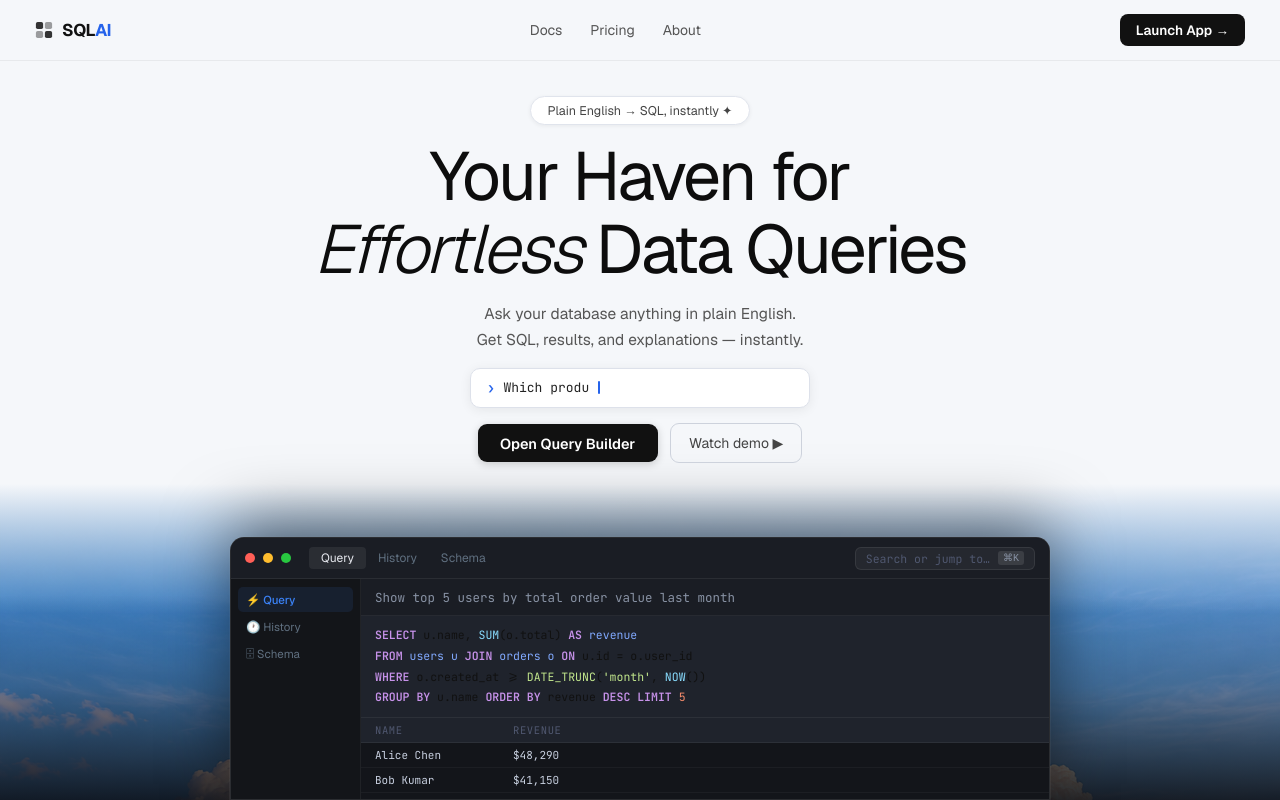
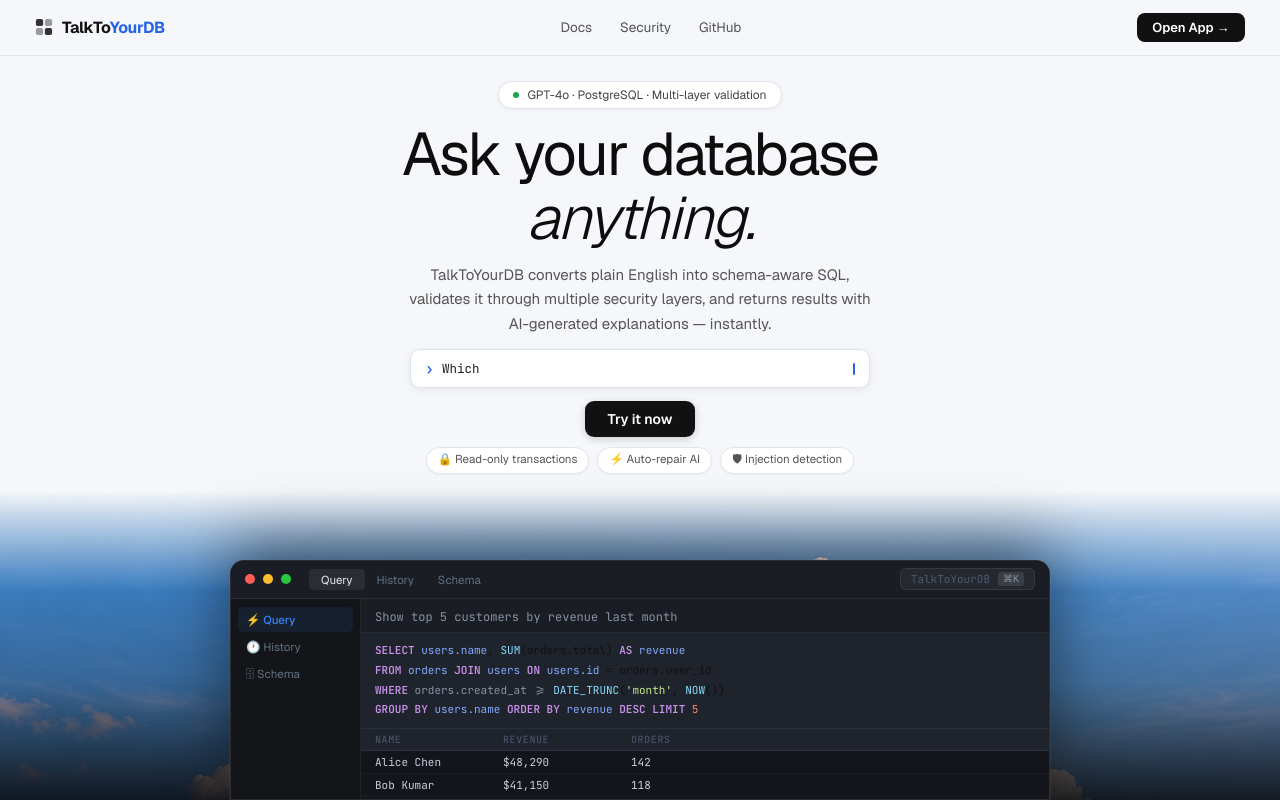
Before and after one commit to imranrkhan13/talktoyourdb, a React (Vite) app in the folder frontend/: page / in a window 1280 px wide. Built offline with nearby package versions, Linux system fonts and the light colour scheme; no server answers.

Commit message:
ui changed

```diff
--- a/frontend/src/App.tsx
+++ b/frontend/src/App.tsx
@@ -5,7 +5,7 @@ import QueryPanel from './components/QueryPanel';
 import HistoryPanel from './components/HistoryPanel';
 import SchemaPanel from './components/SchemaPanel';
 import Sidebar from './components/Sidebar';
-import LandingPage from './components/LandingPage';
+import LandingPage from './components/Landingpage';
 import type { AppView } from './types';
 
 export default function App() {
--- a/frontend/src/components/Landingpage.tsx
+++ b/frontend/src/components/Landingpage.tsx
@@ -1,14 +1,18 @@
-// LandingPage.tsx — Harmoniq-style light landing with real photo background
+// LandingPage.tsx
 import { useEffect, useState } from 'react';
+
 interface Props {
     onEnter: () => void;
 }
+
 const BG_IMAGE = '/fella.png';
+
 const TYPED_QUERIES = [
-    'Show top 5 users by total order value',
+    'Show top 5 customers by revenue last month',
     'Which products are low on stock?',
-    'Count orders by status this week',
-    'Average revenue per country',
+    'List users who placed more than 3 orders',
+    'Count orders grouped by status',
+    'Find the highest spending customers this year',
 ];
 
 export default function LandingPage({ onEnter }: Props) {
@@ -24,11 +28,11 @@ export default function LandingPage({ onEnter }: Props) {
         const current = TYPED_QUERIES[typedIndex];
         let t: ReturnType<typeof setTimeout>;
         if (!isDeleting && typedText.length < current.length) {
-            t = setTimeout(() => setTypedText(current.slice(0, typedText.length + 1)), 52);
+            t = setTimeout(() => setTypedText(current.slice(0, typedText.length + 1)), 48);
         } else if (!isDeleting && typedText.length === current.length) {
-            t = setTimeout(() => setIsDeleting(true), 2000);
+            t = setTimeout(() => setIsDeleting(true), 2200);
         } else if (isDeleting && typedText.length > 0) {
-            t = setTimeout(() => setTypedText(current.slice(0, typedText.length - 1)), 26);
+            t = setTimeout(() => setTypedText(current.slice(0, typedText.length - 1)), 24);
         } else {
             setIsDeleting(false);
             setTypedIndex((i) => (i + 1) % TYPED_QUERIES.length);
@@ -38,15 +42,13 @@ export default function LandingPage({ onEnter }: Props) {
 
     const handleEnter = () => {
         setExiting(true);
-        setTimeout(onEnter, 600);
+        setTimeout(onEnter, 580);
     };
 
     return (
-
         <div className={`lp-root ${mounted ? 'lp-mounted' : ''} ${exiting ? 'lp-exiting' : ''}`}>
 
-
-            {/* ── Nav ── */}
+            {/* Nav */}
             <nav className="lp-nav">
                 <div className="lp-logo">
                     <svg width="18" height="18" viewBox="0 0 20 20" fill="none">
@@ -55,60 +57,68 @@ export default function LandingPage({ onEnter }: Props) {
                         <rect x="1" y="11" width="8" height="8" rx="2" fill="#111" opacity="0.4" />
                         <rect x="11" y="11" width="8" height="8" rx="2" fill="#111" opacity="0.85" />
                     </svg>
-                    <span className="lp-logo-text">SQL<span className="lp-logo-accent">AI</span></span>
+                    <span className="lp-logo-text">TalkTo<span className="lp-logo-accent">YourDB</span></span>
                 </div>
                 <div className="lp-nav-links">
                     <span>Docs</span>
-                    <span>Pricing</span>
-                    <span>About</span>
+                    <span>Security</span>
+                    <span>GitHub</span>
                 </div>
-                <button className="lp-nav-cta" onClick={handleEnter}>Launch App →</button>
+                <button className="lp-nav-cta" onClick={handleEnter}>Open App →</button>
             </nav>
 
-            {/* ── Hero text ── */}
+            {/* Hero */}
             <div className="lp-hero">
-                <div className="lp-badge">Plain English → SQL, instantly ✦</div>
+                <div className="lp-badge">
+                    <span className="lp-badge-dot" /> GPT-4o · PostgreSQL · Multi-layer validation
+                </div>
 
                 <h1 className="lp-headline">
-                    Your Haven for<br />
-                    <em>Effortless</em> Data Queries
+                    Ask your database<br />
+                    <em>anything.</em>
                 </h1>
 
                 <p className="lp-sub">
-                    Ask your database anything in plain English.<br />
-                    Get SQL, results, and explanations — instantly.
+                    TalkToYourDB converts plain English into schema-aware SQL,
+                    validates it through multiple security layers, and returns
+                    results with AI-generated explanations — instantly.
                 </p>
 
                 {/* Typewriter */}
                 <div className="lp-typewriter">
-                    <span className="lp-tw-icon">›</span>
+                    <span className="lp-tw-prompt">›</span>
                     <span className="lp-tw-text">{typedText}</span>
                     <span className="lp-tw-cursor" />
                 </div>
 
                 <div className="lp-ctas">
                     <button className="lp-btn-primary" onClick={handleEnter}>
-                        Open Query Builder
+                        Try it now
                     </button>
-                    <button className="lp-btn-ghost">Watch demo ▶</button>
+                    <div className="lp-trust-pills">
+                        <span className="lp-pill">🔒 Read-only transactions</span>
+                        <span className="lp-pill">⚡ Auto-repair AI</span>
+                        <span className="lp-pill">🛡 Injection detection</span>
+                    </div>
                 </div>
             </div>
 
-            {/* ── Photo background ── */}
+            {/* Photo + floating window */}
             <div className="lp-photo-bg" style={{ backgroundImage: `url(${BG_IMAGE})` }}>
                 <div className="lp-photo-fade-top" />
                 <div className="lp-photo-fade-bottom" />
 
-                {/* ── Floating app window ── */}
                 <div className="lp-window">
                     <div className="lp-window-bar">
-                        <span className="lp-dot red" /><span className="lp-dot yellow" /><span className="lp-dot green" />
+                        <span className="lp-dot red" />
+                        <span className="lp-dot yellow" />
+                        <span className="lp-dot green" />
                         <div className="lp-window-tabs">
                             <span className="lp-wtab active">Query</span>
                             <span className="lp-wtab">History</span>
                             <span className="lp-wtab">Schema</span>
                         </div>
-                        <div className="lp-window-search">Search or jump to… <kbd>⌘K</kbd></div>
+                        <div className="lp-window-search">TalkToYourDB <kbd>⌘K</kbd></div>
                     </div>
                     <div className="lp-window-body">
                         <div className="lp-w-sidebar">
@@ -118,19 +128,43 @@ export default function LandingPage({ onEnter }: Props) {
                         </div>
                         <div className="lp-w-main">
                             <div className="lp-w-inputbox">
-                                <span className="lp-w-placeholder">Show top 5 users by total order value last month</span>
+                                <span className="lp-w-placeholder">Show top 5 customers by revenue last month</span>
                             </div>
                             <div className="lp-w-sql">
-                                <div className="lp-w-sql-line"><span className="sql-kw">SELECT</span> u.name, <span className="sql-fn">SUM</span>(o.total) <span className="sql-kw">AS</span> <span className="sql-id">revenue</span></div>
-                                <div className="lp-w-sql-line"><span className="sql-kw">FROM</span> <span className="sql-id">users u</span> <span className="sql-kw">JOIN</span> <span className="sql-id">orders o</span> <span className="sql-kw">ON</span> u.id = o.user_id</div>
-                                <div className="lp-w-sql-line"><span className="sql-kw">WHERE</span> o.created_at &gt;= <span className="sql-str">DATE_TRUNC</span>(<span className="sql-str">'month'</span>, <span className="sql-fn">NOW</span>())</div>
-                                <div className="lp-w-sql-line"><span className="sql-kw">GROUP BY</span> u.name <span className="sql-kw">ORDER BY</span> revenue <span className="sql-kw">DESC LIMIT</span> <span className="sql-num">5</span></div>
+                                <div className="lp-w-sql-line">
+                                    <span className="sql-kw">SELECT</span>
+                                    <span className="sql-id"> users.name</span>,
+                                    <span className="sql-fn"> SUM</span>(orders.total) <span className="sql-kw">AS</span> <span className="sql-id">revenue</span>
+                                </div>
+                                <div className="lp-w-sql-line">
+                                    <span className="sql-kw">FROM</span>
+                                    <span className="sql-id"> orders </span>
+                                    <span className="sql-kw">JOIN</span>
+                                    <span className="sql-id"> users </span>
+                                    <span className="sql-kw">ON</span>
+                                    <span className="sql-id"> users.id </span>= orders.user_id
+                                </div>
+                                <div className="lp-w-sql-line">
+                                    <span className="sql-kw">WHERE</span>
+                                    <span className="sql-plain"> orders.created_at &gt;= </span>
+                                    <span className="sql-fn">DATE_TRUNC</span>(<span className="sql-str">'month'</span>, <span className="sql-fn">NOW</span>())
+                                </div>
+                                <div className="lp-w-sql-line">
+                                    <span className="sql-kw">GROUP BY</span>
+                                    <span className="sql-id"> users.name </span>
+                                    <span className="sql-kw">ORDER BY</span>
+                                    <span className="sql-id"> revenue </span>
+                                    <span className="sql-kw">DESC LIMIT</span>
+                                    <span className="sql-num"> 5</span>
+                                </div>
                             </div>
                             <div className="lp-w-table">
-                                <div className="lp-w-thead"><span>name</span><span>revenue</span></div>
-                                <div className="lp-w-trow"><span>Alice Chen</span><span>$48,290</span></div>
-                                <div className="lp-w-trow"><span>Bob Kumar</span><span>$41,150</span></div>
-                                <div className="lp-w-trow"><span>Sara Lin</span><span>$38,840</span></div>
+                                <div className="lp-w-thead">
+                                    <span>name</span><span>revenue</span><span>orders</span>
+                                </div>
+                                <div className="lp-w-trow"><span>Alice Chen</span><span>$48,290</span><span>142</span></div>
+                                <div className="lp-w-trow"><span>Bob Kumar</span><span>$41,150</span><span>118</span></div>
+                                <div className="lp-w-trow"><span>Sara Lin</span><span>$38,840</span><span>97</span></div>
                             </div>
                         </div>
                     </div>
--- a/frontend/src/components/Sidebar.tsx
+++ b/frontend/src/components/Sidebar.tsx
@@ -1,4 +1,5 @@
-import { Database, History, LayoutGrid, Terminal } from 'lucide-react';
+// Sidebar.tsx
+import { Database, History, Terminal, LayoutGrid } from 'lucide-react';
 import type { AppView } from '../types';
 
 interface Props {
@@ -7,17 +8,17 @@ interface Props {
 }
 
 const NAV = [
-  { id: 'query'   as AppView, Icon: Terminal,   label: 'Query' },
-  { id: 'history' as AppView, Icon: History,    label: 'History' },
-  { id: 'schema'  as AppView, Icon: Database,   label: 'Schema' },
+  { id: 'query' as AppView, Icon: Terminal, label: 'Query' },
+  { id: 'history' as AppView, Icon: History, label: 'History' },
+  { id: 'schema' as AppView, Icon: Database, label: 'Schema' },
 ];
 
 export default function Sidebar({ view, onViewChange }: Props) {
   return (
     <aside className="sidebar">
       <div className="sidebar-logo">
-        <LayoutGrid size={20} className="logo-icon" />
-        <span className="logo-text">SQL<span className="logo-accent">AI</span></span>
+        <LayoutGrid size={18} className="logo-icon" />
+        <span className="logo-text">TalkTo<span className="logo-accent">YourDB</span></span>
       </div>
       <nav className="sidebar-nav">
         {NAV.map(({ id, Icon, label }) => (
@@ -26,7 +27,7 @@ export default function Sidebar({ view, onViewChange }: Props) {
             className={`nav-item ${view === id ? 'active' : ''}`}
             onClick={() => onViewChange(id)}
           >
-            <Icon size={18} />
+            <Icon size={16} />
             <span>{label}</span>
           </button>
         ))}
--- a/frontend/src/styles/global.css
+++ b/frontend/src/styles/global.css
@@ -1,5 +1,5 @@
 /* ============================================================
-   SQL AI — Global Styles
+   TalkToYourDB — Global Styles
    Theme: Clean light / sky-and-nature inspired
    Fonts: JetBrains Mono (code) + Geist (UI)
    ============================================================ */
@@ -38,7 +38,6 @@
 
   --shadow-sm: 0 1px 3px rgba(0, 0, 0, 0.07), 0 1px 2px rgba(0, 0, 0, 0.04);
   --shadow: 0 2px 8px rgba(0, 0, 0, 0.08), 0 1px 3px rgba(0, 0, 0, 0.05);
-  --shadow-lg: 0 8px 24px rgba(0, 0, 0, 0.10), 0 2px 6px rgba(0, 0, 0, 0.06);
 }
 
 /* ── Reset ─────────────────────────────────────────────────── */
@@ -90,7 +89,6 @@ body,
   overflow-y: auto;
   padding: 2rem 2.5rem;
   max-width: 1100px;
-  background: var(--bg);
 }
 
 /* ── Sidebar ────────────────────────────────────────────────── */
@@ -119,7 +117,7 @@ body,
 }
 
 .logo-text {
-  font-size: 17px;
+  font-size: 15px;
   font-weight: 700;
   letter-spacing: -0.4px;
   color: var(--text-primary);
@@ -315,12 +313,11 @@ body,
 .btn-primary {
   background: var(--accent);
   color: #fff;
-  box-shadow: 0 1px 3px rgba(37, 99, 235, 0.3);
+  box-shadow: 0 1px 3px rgba(37, 99, 235, 0.25);
 }
 
 .btn-primary:hover:not(:disabled) {
   background: var(--accent-hover);
-  box-shadow: 0 2px 8px rgba(37, 99, 235, 0.35);
 }
 
 .btn-primary.btn-loading {
@@ -567,8 +564,6 @@ body,
 }
 
 /* ── Result table ───────────────────────────────────────────── */
-.result-table-wrapper {}
-
 .table-scroll {
   overflow-x: auto;
   max-height: 400px;
@@ -687,8 +682,6 @@ body,
 }
 
 /* ── History panel ──────────────────────────────────────────── */
-.history-panel {}
-
 .history-list {
   display: flex;
   flex-direction: column;
@@ -959,7 +952,7 @@ body,
   color: var(--accent);
 }
 
-/* ── Skeleton loader ────────────────────────────────────────── */
+/* ── Skeleton ───────────────────────────────────────────────── */
 .skeleton-list {
   display: flex;
   flex-direction: column;
@@ -1018,22 +1011,22 @@ body,
   background: #9ca3af;
 }
 
-/* ── SqlPreview light override ──────────────────────────────── */
-.sql-preview .react-syntax-highlighter {
-  background: #1e2433 !important;
-}
 
 /* ══════════════════════════════════════════════════════════════
-   LANDING PAGE — Harmoniq-style, uses /fella.png as bg
+   LANDING PAGE
    ══════════════════════════════════════════════════════════════ */
 
+/* Root — fixed, full viewport, no scroll */
 .lp-root {
   position: fixed;
   inset: 0;
+  width: 100vw;
+  height: 100vh;
+  overflow: hidden;
+  /* ← kills all scrolling */
   background: #f5f7fa;
   display: flex;
   flex-direction: column;
-  overflow: hidden;
   z-index: 200;
   opacity: 0;
   transition: opacity 0.45s ease;
@@ -1051,17 +1044,17 @@ body,
   transition: opacity 0.55s ease, transform 0.55s ease;
 }
 
-/* Nav */
+/* Nav — fixed height, never grows */
 .lp-nav {
+  flex-shrink: 0;
   display: flex;
   align-items: center;
   justify-content: space-between;
-  padding: 1rem 2.5rem;
-  position: relative;
+  padding: 0.9rem 2.5rem;
+  background: rgba(245, 247, 250, 0.94);
+  backdrop-filter: blur(14px);
+  border-bottom: 1px solid rgba(0, 0, 0, 0.07);
   z-index: 20;
-  background: rgba(245, 247, 250, 0.92);
-  backdrop-filter: blur(14px);
-  border-bottom: 1px solid rgba(0, 0, 0, 0.06);
 }
 
 .lp-logo {
@@ -1071,7 +1064,7 @@ body,
 }
 
 .lp-logo-text {
-  font-size: 17px;
+  font-size: 16px;
   font-weight: 700;
   letter-spacing: -0.4px;
   color: #111;
@@ -1084,14 +1077,17 @@ body,
 .lp-nav-links {
   display: flex;
   gap: 2rem;
-  font-size: 14px;
+  font-size: 13.5px;
   color: #555;
-  cursor: default;
+}
+
+.lp-nav-links span {
+  cursor: pointer;
+  transition: color 0.15s;
 }
 
 .lp-nav-links span:hover {
   color: #111;
-  cursor: pointer;
 }
 
 .lp-nav-cta {
@@ -1099,8 +1095,8 @@ body,
   color: #fff;
   border: none;
   border-radius: 8px;
-  padding: 0.5rem 1.15rem;
-  font-size: 13.5px;
+  padding: 0.45rem 1.1rem;
+  font-size: 13px;
   font-weight: 600;
   font-family: inherit;
   cursor: pointer;
@@ -1111,34 +1107,45 @@ body,
   background: #2563eb;
 }
 
-/* Hero */
+/* Hero — fixed height block, no overflow */
 .lp-hero {
+  flex-shrink: 0;
   display: flex;
   flex-direction: column;
   align-items: center;
   text-align: center;
-  padding: 2.5rem 2rem 0;
-  position: relative;
+  padding: 1.8rem 2rem 0;
+  gap: 0.9rem;
   z-index: 20;
-  gap: 1.1rem;
 }
 
 .lp-badge {
-  display: inline-block;
+  display: inline-flex;
+  align-items: center;
+  gap: 8px;
   background: #fff;
   border: 1px solid #e0e4ec;
   border-radius: 99px;
-  padding: 5px 16px;
-  font-size: 12.5px;
+  padding: 5px 14px;
+  font-size: 12px;
   color: #444;
   box-shadow: 0 1px 4px rgba(0, 0, 0, 0.06);
   animation: lp-up 0.5s ease 0.05s both;
 }
 
+.lp-badge-dot {
+  width: 6px;
+  height: 6px;
+  background: #16a34a;
+  border-radius: 50%;
+  display: inline-block;
+  animation: pulse 1.8s ease-in-out infinite;
+}
+
 .lp-headline {
-  font-size: clamp(38px, 5.5vw, 68px);
+  font-size: clamp(34px, 5vw, 60px);
   font-weight: 400;
-  letter-spacing: -2.5px;
+  letter-spacing: -2px;
   line-height: 1.07;
   color: #0d0d0d;
   animation: lp-up 0.5s ease 0.15s both;
@@ -1150,10 +1157,10 @@ body,
 }
 
 .lp-sub {
-  font-size: 15.5px;
+  font-size: 15px;
   color: #555;
   line-height: 1.65;
-  max-width: 400px;
+  max-width: 480px;
   animation: lp-up 0.5s ease 0.25s both;
 }
 
@@ -1165,21 +1172,26 @@ body,
   background: #fff;
   border: 1px solid #dde1ea;
   border-radius: 10px;
-  padding: 0.65rem 1.1rem;
+  padding: 0.6rem 1rem;
   font-family: 'JetBrains Mono', monospace;
-  font-size: 13px;
+  font-size: 12.5px;
   color: #222;
-  min-width: 340px;
-  max-width: 440px;
-  box-shadow: 0 2px 12px rgba(0, 0, 0, 0.07);
+  width: 100%;
+  max-width: 460px;
+  box-shadow: 0 2px 10px rgba(0, 0, 0, 0.07);
   animation: lp-up 0.5s ease 0.35s both;
 }
 
-.lp-tw-icon {
+.lp-tw-prompt {
   color: #2563eb;
   font-size: 15px;
   font-weight: 700;
   flex-shrink: 0;
+}
+
+.lp-tw-text {
+  flex: 1;
+  text-align: left;
 }
 
 .lp-tw-cursor {
@@ -1187,7 +1199,6 @@ body,
   height: 1em;
   background: #2563eb;
   border-radius: 1px;
-  margin-left: 1px;
   animation: lp-blink 1s step-end infinite;
   flex-shrink: 0;
 }
@@ -1207,8 +1218,9 @@ body,
 /* CTAs */
 .lp-ctas {
   display: flex;
-  gap: 12px;
-  align-items: center;
+  flex-direction: column;
+  align-items: center;
+  gap: 10px;
   animation: lp-up 0.5s ease 0.45s both;
 }
 
@@ -1217,41 +1229,42 @@ body,
   color: #fff;
   border: none;
   border-radius: 9px;
-  padding: 0.7rem 1.6rem;
-  font-size: 14.5px;
+  padding: 0.65rem 1.6rem;
+  font-size: 14px;
   font-weight: 600;
   font-family: inherit;
   cursor: pointer;
-  transition: background 0.15s, transform 0.15s, box-shadow 0.15s;
+  transition: background 0.15s, transform 0.15s;
   box-shadow: 0 2px 8px rgba(0, 0, 0, 0.18);
 }
 
 .lp-btn-primary:hover {
   background: #2563eb;
   transform: translateY(-1px);
-  box-shadow: 0 4px 14px rgba(37, 99, 235, 0.35);
-}
-
-.lp-btn-ghost {
-  background: transparent;
-  color: #444;
-  border: 1px solid #cdd2dc;
-  border-radius: 9px;
-  padding: 0.7rem 1.3rem;
-  font-size: 14px;
-  font-family: inherit;
-  cursor: pointer;
-  transition: border-color 0.15s, color 0.15s;
-}
-
-.lp-btn-ghost:hover {
-  border-color: #999;
-  color: #111;
-}
-
-/* Photo section */
+}
+
+.lp-trust-pills {
+  display: flex;
+  gap: 8px;
+  flex-wrap: wrap;
+  justify-content: center;
+}
+
+.lp-pill {
+  font-size: 11.5px;
+  color: #555;
+  background: #fff;
+  border: 1px solid #e0e4ec;
+  border-radius: 99px;
+  padding: 3px 11px;
+  box-shadow: 0 1px 3px rgba(0, 0, 0, 0.05);
+}
+
+/* Photo section — takes all remaining space */
 .lp-photo-bg {
   flex: 1;
+  min-height: 0;
+  /* ← critical: lets flex child shrink */
   position: relative;
   background-size: cover;
   background-position: center 35%;
@@ -1259,8 +1272,8 @@ body,
   display: flex;
   align-items: flex-end;
   justify-content: center;
-  margin-top: 1.5rem;
-  animation: lp-up 0.6s ease 0.5s both;
+  margin-top: 1.2rem;
+  animation: lp-up 0.6s ease 0.55s both;
 }
 
 .lp-photo-fade-top {
@@ -1268,7 +1281,7 @@ body,
   top: 0;
   left: 0;
   right: 0;
-  height: 130px;
+  height: 100px;
   background: linear-gradient(to bottom, #f5f7fa, transparent);
   z-index: 1;
   pointer-events: none;
@@ -1279,8 +1292,8 @@ body,
   bottom: 0;
   left: 0;
   right: 0;
-  height: 65%;
-  background: linear-gradient(to top, rgba(8, 10, 16, 0.88) 0%, rgba(8, 10, 16, 0.3) 55%, transparent 100%);
+  height: 70%;
+  background: linear-gradient(to top, rgba(8, 10, 16, 0.9) 0%, rgba(8, 10, 16, 0.25) 55%, transparent 100%);
   z-index: 1;
   pointer-events: none;
 }
@@ -1295,14 +1308,14 @@ body,
   border: 1px solid rgba(255, 255, 255, 0.1);
   border-radius: 14px 14px 0 0;
   overflow: hidden;
-  box-shadow: 0 -16px 64px rgba(0, 0, 0, 0.5), 0 0 0 1px rgba(255, 255, 255, 0.06);
+  box-shadow: 0 -16px 64px rgba(0, 0, 0, 0.5), 0 0 0 1px rgba(255, 255, 255, 0.05);
 }
 
 .lp-window-bar {
   display: flex;
   align-items: center;
   gap: 8px;
-  padding: 0.6rem 1rem;
+  padding: 0.55rem 1rem;
   background: #1a1d24;
   border-bottom: 1px solid rgba(255, 255, 255, 0.07);
 }
@@ -1328,12 +1341,11 @@ body,
 
 .lp-window-tabs {
   display: flex;
-  gap: 0;
   margin-left: 10px;
 }
 
 .lp-wtab {
-  font-size: 12px;
+  font-size: 11.5px;
   padding: 3px 12px;
   color: #607080;
   cursor: default;
@@ -1347,7 +1359,7 @@ body,
 
 .lp-window-search {
   margin-left: auto;
-  font-size: 11.5px;
+  font-size: 11px;
   color: #505870;
   font-family: 'JetBrains Mono', monospace;
   background: rgba(255, 255, 255, 0.05);
@@ -1369,7 +1381,7 @@ body,
 
 .lp-window-body {
   display: flex;
-  height: 220px;
+  height: 200px;
 }
 
 .lp-w-sidebar {
@@ -1405,21 +1417,22 @@ body,
 }
 
 .lp-w-inputbox {
-  padding: 0.65rem 1rem;
+  padding: 0.55rem 1rem;
   border-bottom: 1px solid rgba(255, 255, 255, 0.06);
   background: #1a1d24;
+  flex-shrink: 0;
 }
 
 .lp-w-placeholder {
-  font-size: 12.5px;
+  font-size: 12px;
   color: #8892a4;
   font-family: 'JetBrains Mono', monospace;
 }
 
 .lp-w-sql {
-  padding: 0.65rem 1rem;
+  padding: 0.55rem 1rem;
   font-family: 'JetBrains Mono', monospace;
-  font-size: 11.5px;
+  font-size: 11px;
   line-height: 1.8;
   background: #1f232c;
   border-bottom: 1px solid rgba(255, 255, 255, 0.06);
@@ -1428,6 +1441,7 @@ body,
 
 .lp-w-sql-line {
   display: block;
+  white-space: nowrap;
 }
 
 .sql-kw {
@@ -1449,21 +1463,26 @@ body,
 
 .sql-num {
   color: #f78c6c;
+}
+
+.sql-plain {
+  color: #8892a4;
 }
 
 .lp-w-table {
   flex: 1;
   font-size: 11px;
   font-family: 'JetBrains Mono', monospace;
+  overflow: hidden;
 }
 
 .lp-w-thead {
   display: flex;
   gap: 2rem;
-  padding: 5px 1rem;
+  padding: 4px 1rem;
   background: #1f232c;
   color: #505870;
-  font-size: 10.5px;
+  font-size: 10px;
   text-transform: uppercase;
   letter-spacing: 0.06em;
   border-bottom: 1px solid rgba(255, 255, 255, 0.06);
@@ -1472,21 +1491,21 @@ body,
 .lp-w-trow {
   display: flex;
   gap: 2rem;
-  padding: 5px 1rem;
+  padding: 4px 1rem;
   color: #c8d0e0;
   border-bottom: 1px solid rgba(255, 255, 255, 0.04);
 }
 
 .lp-w-thead span,
 .lp-w-trow span {
-  min-width: 110px;
+  min-width: 100px;
 }
 
 /* Shared animations */
 @keyframes lp-up {
   from {
     opacity: 0;
-    transform: translateY(16px);
+    transform: translateY(14px);
   }
 
   to {
```
Also changed, not shown: frontend/src/components/SqlPreview.tsx (+2 -6 lines).
